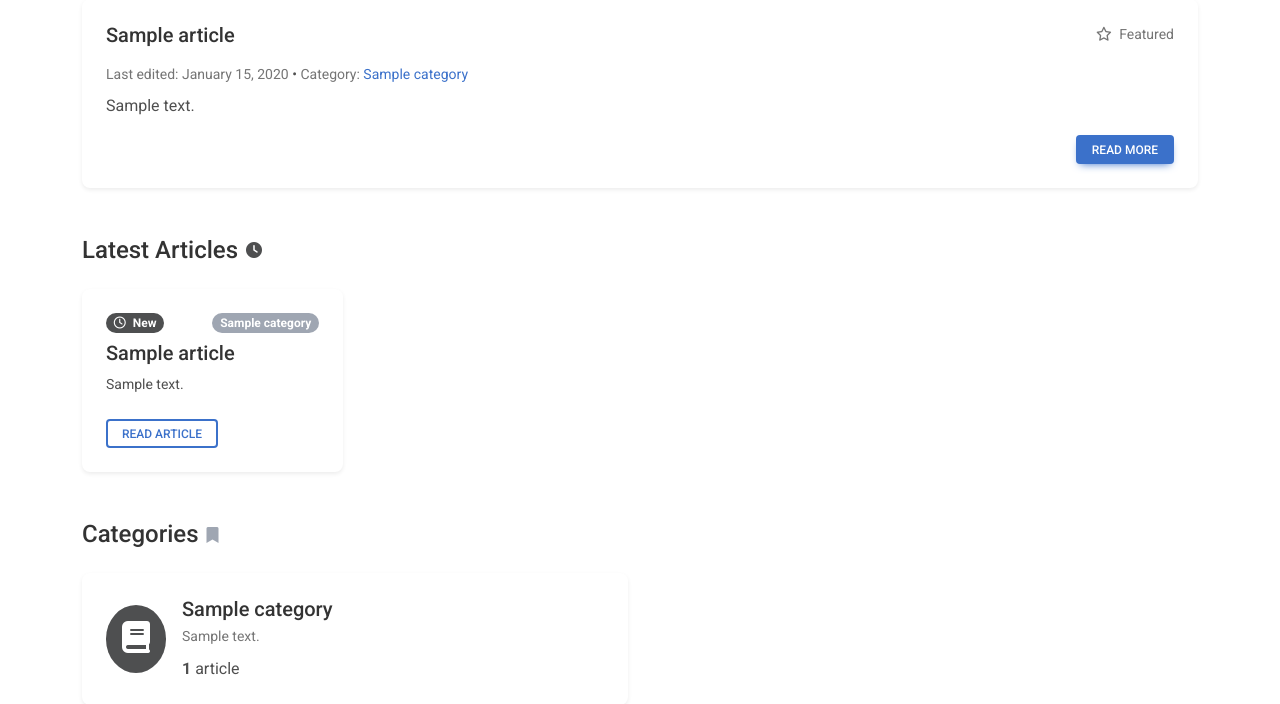
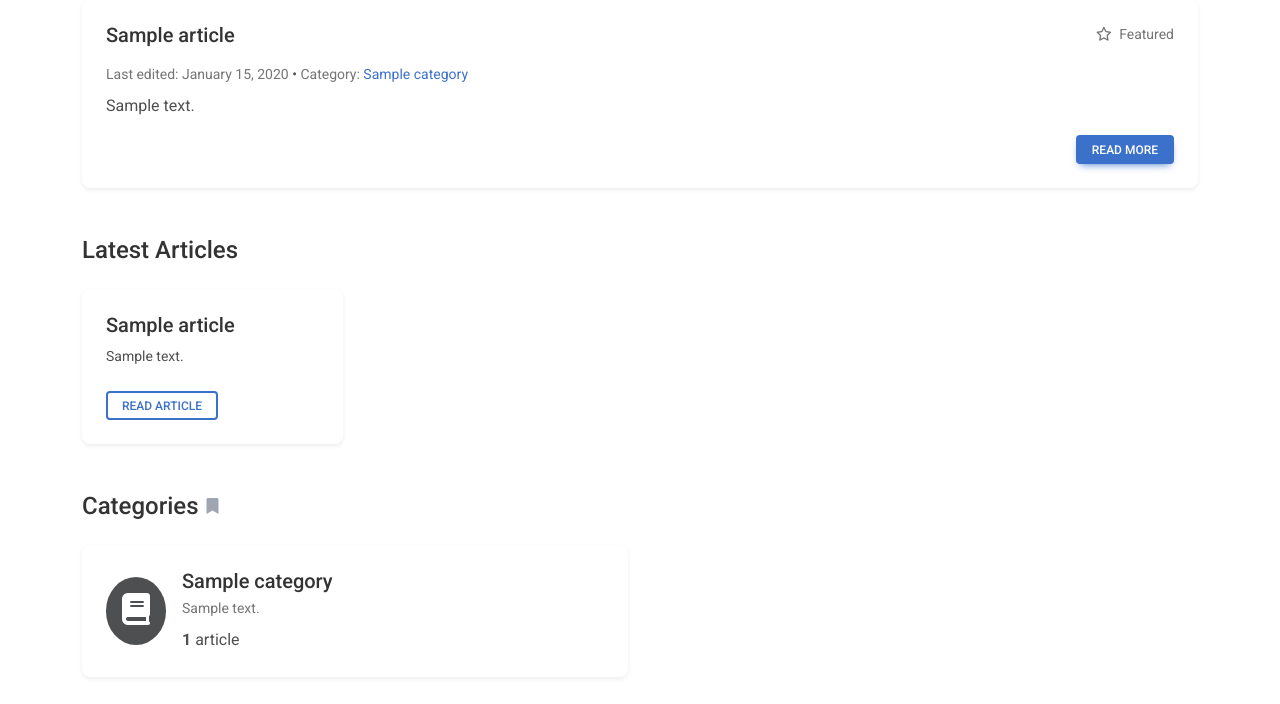
Before and after one commit to petergangmei/northeastindia_wiki, a Django app: page / in a window 1280 px wide. Shown: the part 457-1161 px from the top of the page. Run offline with Django 5.2, Linux system fonts and the light colour scheme; tables that the repository leaves empty hold one stand-in row (values such as "Sample post"); some libraries are stand-ins or nearby versions.

Commit message:
Remove unnecessary icons and badges from the home page template to streamline the article display. Improved layout for better readability and user experience.

```diff
--- a/templates/home.html
+++ b/templates/home.html
@@ -94,7 +94,6 @@
     <div class="mb-5">
         <div class="d-flex align-items-center mb-4">
             <h2 class="h4 mb-0 me-2">Latest Articles</h2>
-            <i class="fas fa-clock text-accent"></i>
         </div>
 
         <div class="row row-cols-1 row-cols-md-2 row-cols-lg-4 g-4">
@@ -103,16 +102,7 @@
                     <div class="col">
                         <div class="card h-100 border-0 shadow-sm">
                             <div class="card-body">
-                                <div class="d-flex justify-content-between mb-2">
-                                    <span class="badge bg-accent rounded-pill">
-                                        <i class="far fa-clock me-1"></i> New
-                                    </span>
-                                    {% if article.categories.all %}
-                                        <span class="badge bg-secondary rounded-pill">
-                                            {{ article.categories.all.0.name }}
-                                        </span>
-                                    {% endif %}
-                                </div>
+
                                 <h5 class="card-title">{{ article.title|truncatechars:40 }}</h5>
                                 <p class="card-text small">{{ article.excerpt|default:article.content|striptags|truncatewords:15 }}</p>
                                 <div class="mt-auto">
```
